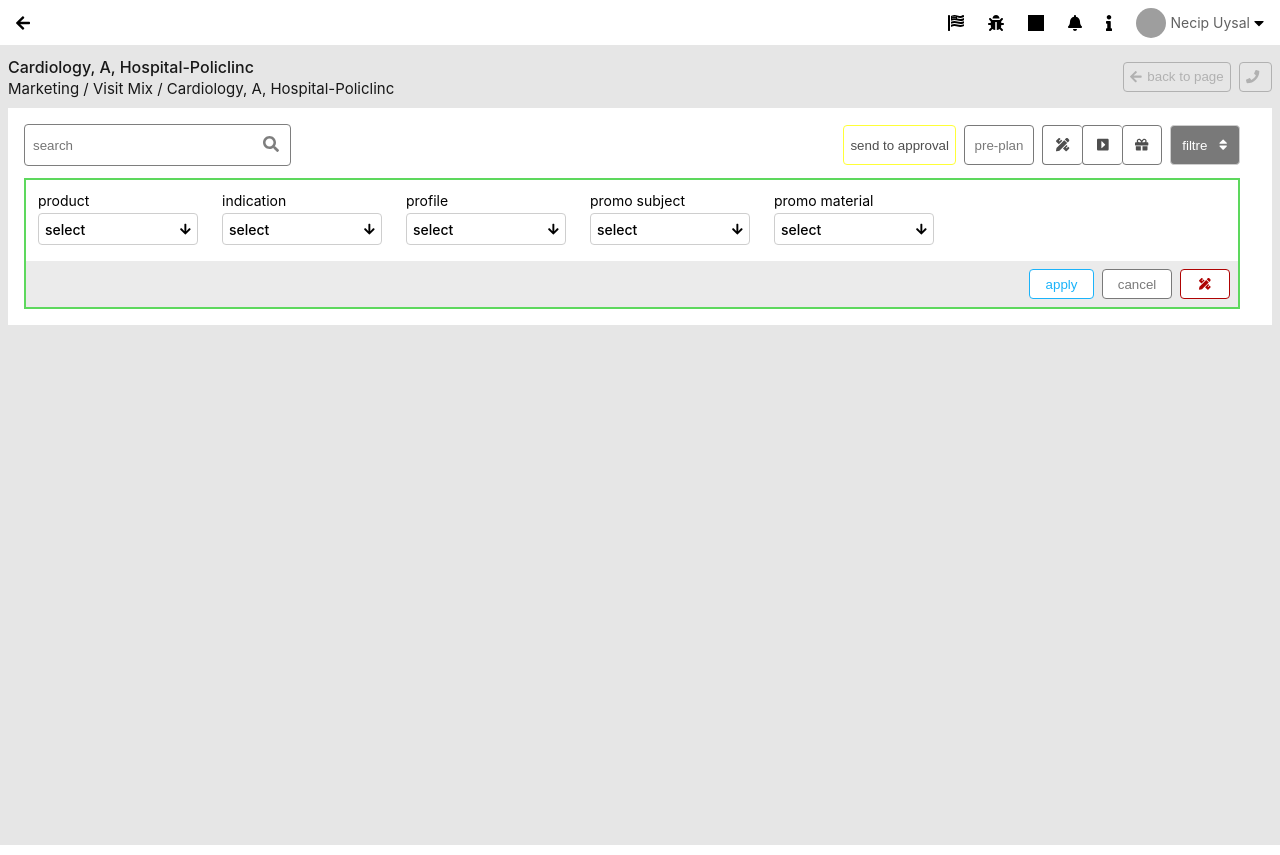
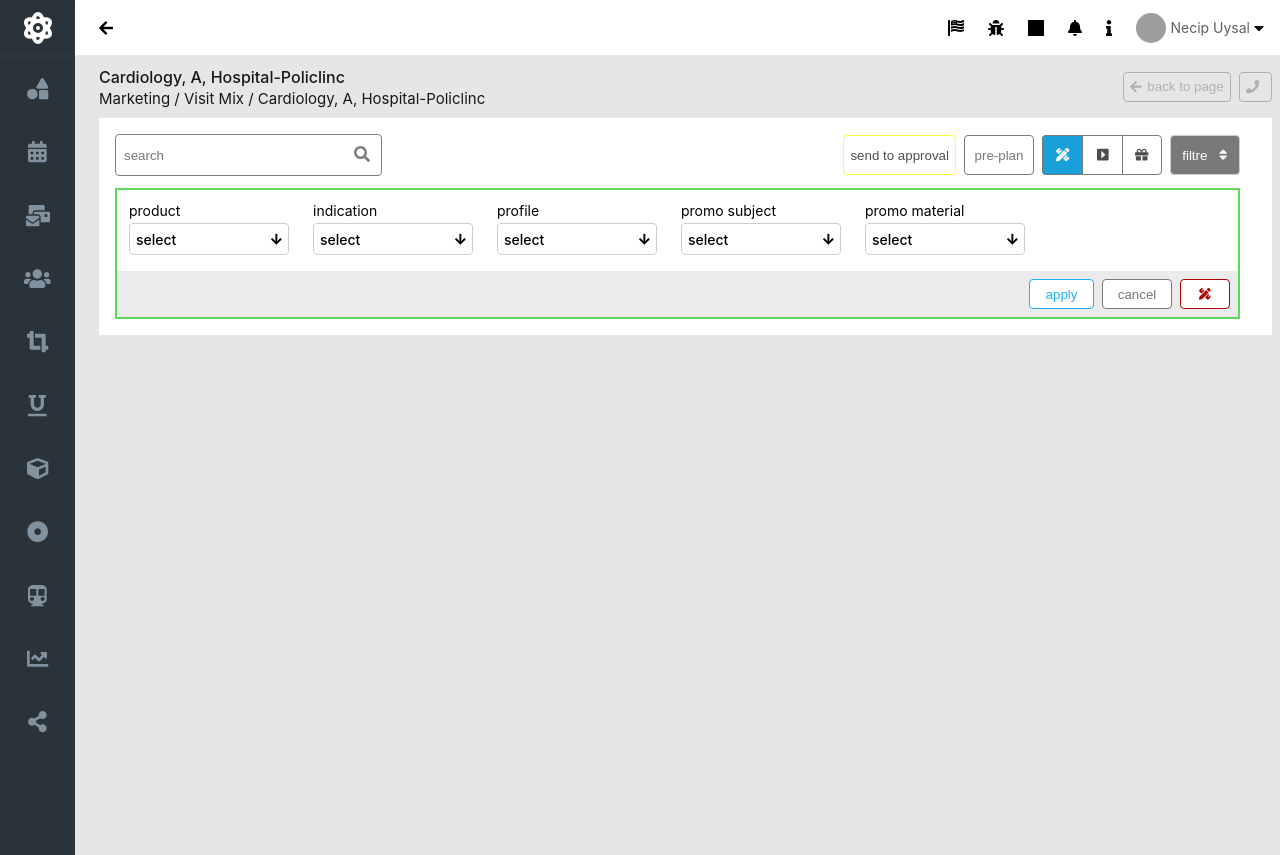
Before and after one commit to mefe-aydin/grandmedical-case, a React (Create React App) app: page / in a window 1280 px wide. Built offline with nearby package versions, Linux system fonts and the light colour scheme; grey boxes are pictures that could not be loaded.

Commit message:
completed left menu

```diff
--- a/src/commons/styles/home.module.css
+++ b/src/commons/styles/home.module.css
@@ -5,7 +5,7 @@ h2 {
 }
 
 .container {
-    padding: 0 8px;
+    padding: 0 8px 0 24px;
     background-color: #e6e6e6;
     height: 100vh;
 }
@@ -77,12 +77,22 @@ h2 {
     border-right: none;
     color: #4e4e4e;
     margin-right: 0;
+    border-radius: 0;
+}
+
+.filterRightContainer .firstIconButton {
+    background-color: #19a0db;
+    color: #fff;
+    border-top-left-radius: 4px;
+    border-bottom-left-radius: 4px;
 }
 
 .filterRightContainer .lastIconButton {
     border-right: 1px solid #797979;
     color: #4e4e4e;
     margin-right: 8px;
+    border-top-right-radius: 4px;
+    border-bottom-right-radius: 4px;
 }
 
 .filterRightContainer .filterButton {
--- a/src/components/app.tsx
+++ b/src/components/app.tsx
@@ -3,12 +3,18 @@ import { Provider } from "react-redux";
 import { Home } from "../containers";
 import store from "../store";
 import { Header } from "./header";
+import { LeftMenu } from "./leftMenu";
 
 export const App: FC = () => {
   return (
     <Provider store={store}>
-      <Header />
-      <Home />
+      <div className="container">
+        <LeftMenu />
+        <div>
+          <Header />
+          <Home />
+        </div>
+      </div>
     </Provider>
   );
 };
--- a/src/components/header.module.css
+++ b/src/components/header.module.css
@@ -3,8 +3,8 @@
     display: flex;
     align-items: center;
     justify-content: space-between;
-    height: 45px;
-    padding: 0 16px;
+    height: 55px;
+    padding: 0 16px 0 24px;
     -webkit-box-shadow: 0px 2px 2px -1px rgba(173, 173, 173, 0.55);
     -moz-box-shadow: 0px 2px 2px -1px rgba(173, 173, 173, 0.55);
     box-shadow: 0px 2px 2px -1px rgba(173, 173, 173, 0.55);
--- /dev/null
+++ b/src/components/leftMenu.module.css
@@ -0,0 +1,23 @@
+.container {
+    background-color: #2b333a;
+}
+
+.topContainer {
+    border-bottom: 2px solid rgb(47, 57, 65);
+    display: flex;
+    align-items: center;
+    justify-content: center;
+    height: 55px;
+}
+
+.restContainer {
+    display: flex;
+    flex-direction: column;
+    align-items: center;
+    justify-content: center;
+}
+
+.restContainer svg {
+    margin: 21px 0;
+    cursor: pointer;
+}
--- /dev/null
+++ b/src/components/leftMenu.tsx
@@ -0,0 +1,40 @@
+import { FC } from "react";
+import { FontAwesomeIcon } from "@fortawesome/react-fontawesome";
+import {
+  faAtom,
+  faCalendarAlt,
+  faShapes,
+  faMailBulk,
+  faUsers,
+  faCropAlt,
+  faUnderline,
+  faCube,
+  faDotCircle,
+  faSubway,
+  faChartLine,
+  faShareAlt,
+} from "@fortawesome/free-solid-svg-icons";
+import styles from "./leftMenu.module.css";
+
+export const LeftMenu: FC = () => {
+  return (
+    <div className={styles.container}>
+      <div className={styles.topContainer}>
+        <FontAwesomeIcon icon={faAtom} color="#fff" size="2x" />
+      </div>
+      <div className={styles.restContainer}>
+        <FontAwesomeIcon icon={faShapes} color="#82919e" size="lg" />
+        <FontAwesomeIcon icon={faCalendarAlt} color="#82919e" size="lg" />
+        <FontAwesomeIcon icon={faMailBulk} color="#82919e" size="lg" />
+        <FontAwesomeIcon icon={faUsers} color="#82919e" size="lg" />
+        <FontAwesomeIcon icon={faCropAlt} color="#82919e" size="lg" />
+        <FontAwesomeIcon icon={faUnderline} color="#82919e" size="lg" />
+        <FontAwesomeIcon icon={faCube} color="#82919e" size="lg" />
+        <FontAwesomeIcon icon={faDotCircle} color="#82919e" size="lg" />
+        <FontAwesomeIcon icon={faSubway} color="#82919e" size="lg" />
+        <FontAwesomeIcon icon={faChartLine} color="#82919e" size="lg" />
+        <FontAwesomeIcon icon={faShareAlt} color="#82919e" size="lg" />
+      </div>
+    </div>
+  );
+};
--- a/src/containers/home.tsx
+++ b/src/containers/home.tsx
@@ -54,7 +54,7 @@ export const Home: FC = () => {
             />
             <Button
               label={<FontAwesomeIcon icon={faPencilRuler} />}
-              className={`${styles.button} ${styles.iconButton}`}
+              className={`${styles.button} ${styles.iconButton} ${styles.firstIconButton}`}
             />
             <Button
               label={<FontAwesomeIcon icon={faCaretSquareRight} />}
--- a/src/index.css
+++ b/src/index.css
@@ -13,3 +13,8 @@ body {
 code {
     font-family: source-code-pro, Menlo, Monaco, Consolas, 'Courier New', monospace;
 }
+
+.container {
+    display: grid;
+    grid-template-columns: 75px 1fr;
+}
```
